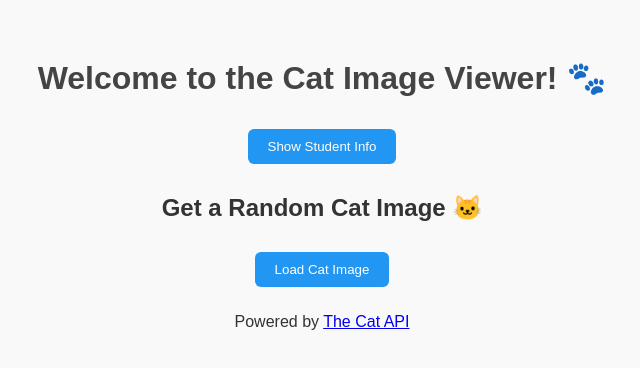
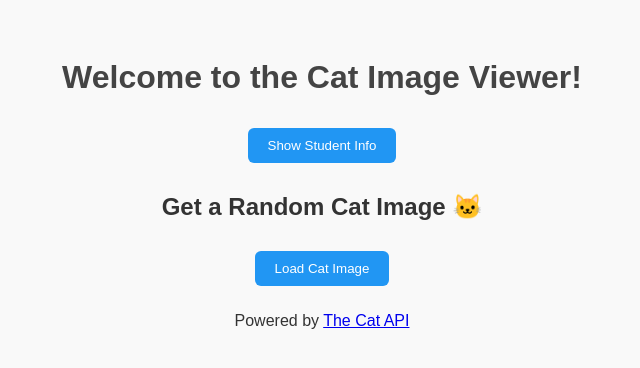
Before and after one commit to gurinder295/assignment4javascript, a plain HTML site: page index.html in a window 1280 px wide. Shown: the whole page, without its empty margins (318-958 px from the left). Drawn offline with Linux system fonts and the light colour scheme.

Commit message:
Update index.html

```diff
--- a/index.html
+++ b/index.html
@@ -7,7 +7,7 @@
   <script src="js/script.js" defer></script>
 </head>
 <body>
-  <h1>Welcome to the Cat Image Viewer! 🐾</h1>
+  <h1>Welcome to the Cat Image Viewer!</h1>
 
   <button id="showInfoBtn">Show Student Info</button>
   <p id="studentInfo"></p>
```
